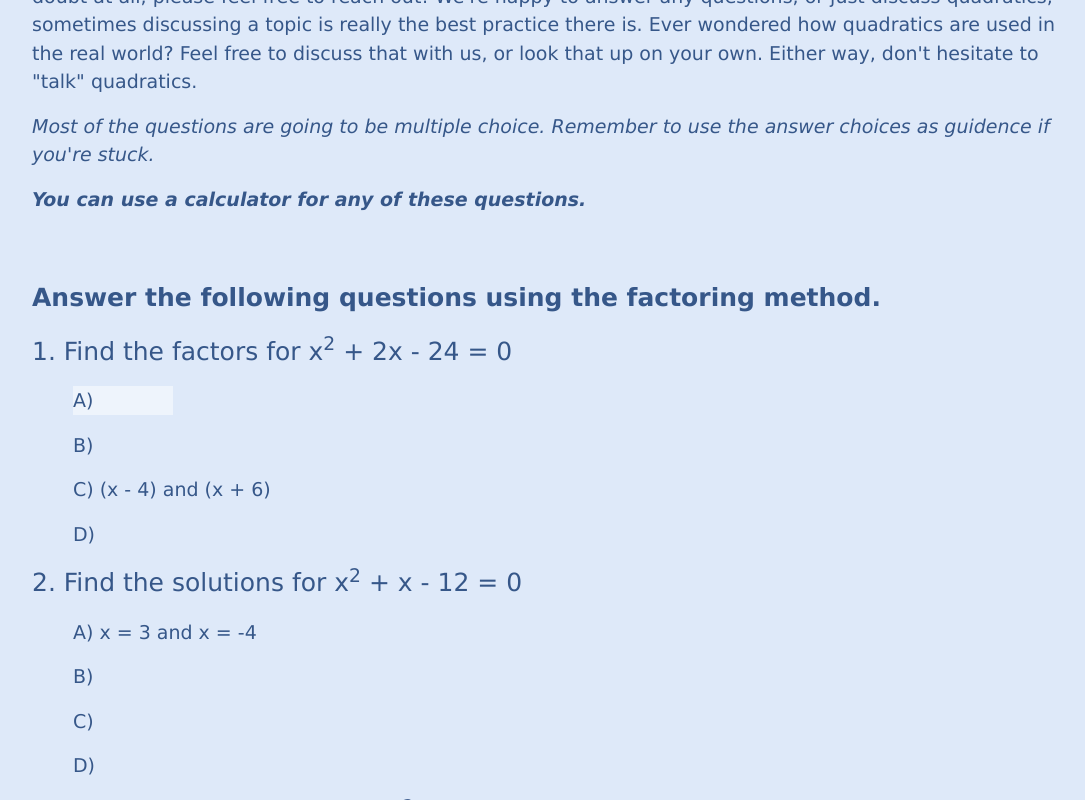
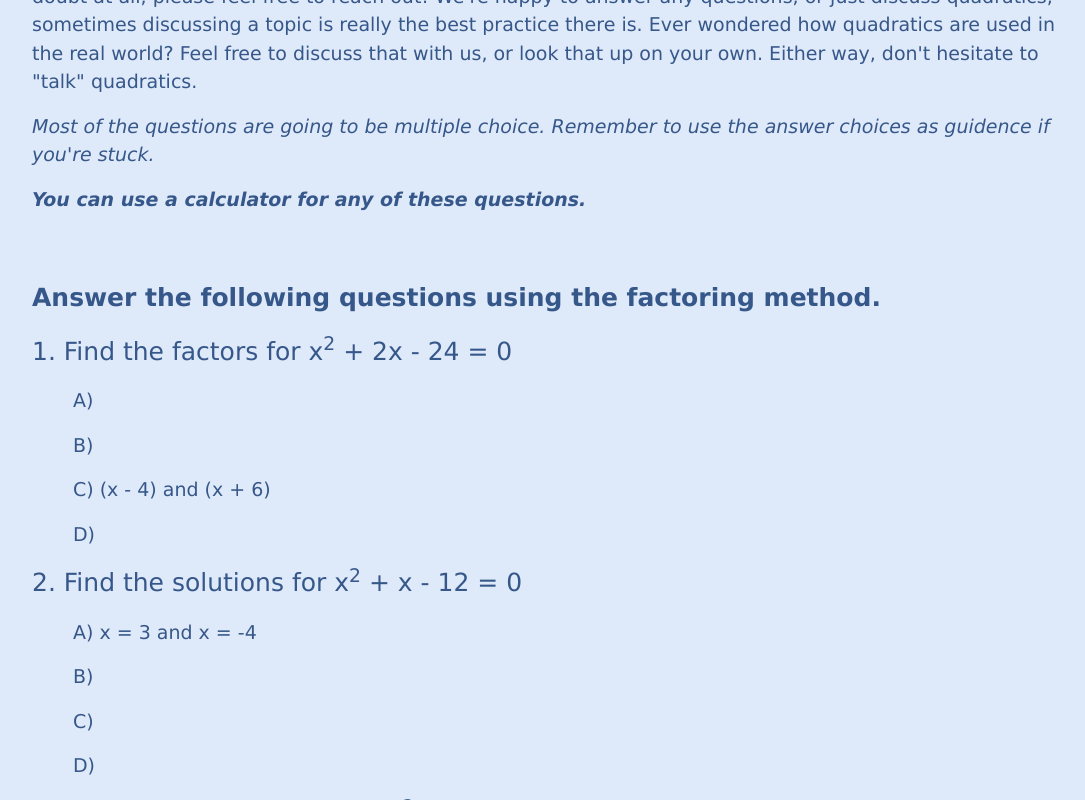
Before and after one commit to YomenT/bluebird-teaching, a React (Create React App) app in the folder reactapp/: page /passport_to_advanced_math/quadratics_foundations_checkup in a window 1280 px wide. In both pictures the pointer is over the element 660 px from the left and 1096 px from the top of the page. Shown: the part 696-1496 px from the top of the page, without its empty margins (96-1181 px from the left). Built offline with nearby package versions, Linux system fonts and the light colour scheme.

Commit message:
CSS Testing

```diff
--- a/reactapp/src/index.css
+++ b/reactapp/src/index.css
@@ -188,13 +188,13 @@ a:hover {
 }
 
 #answer-choice {
-  box-shadow: inset 0 0 0 0 #365789;
+  box-shadow: #365789;
   color: #365789;
   transition: color .3s ease-in-out, box-shadow .3s ease-in-out;
 }
 
 #answer-choice:hover {
-  box-shadow: inset 100px 0 0 0 #eef4fc;
+  box-shadow: #eef4fc;
   color: #365789;
 }
 
```
